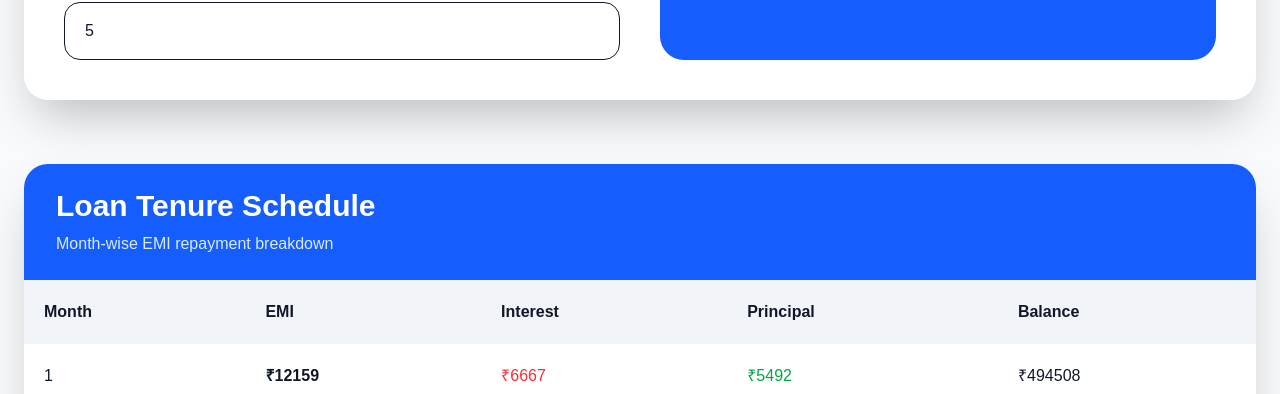
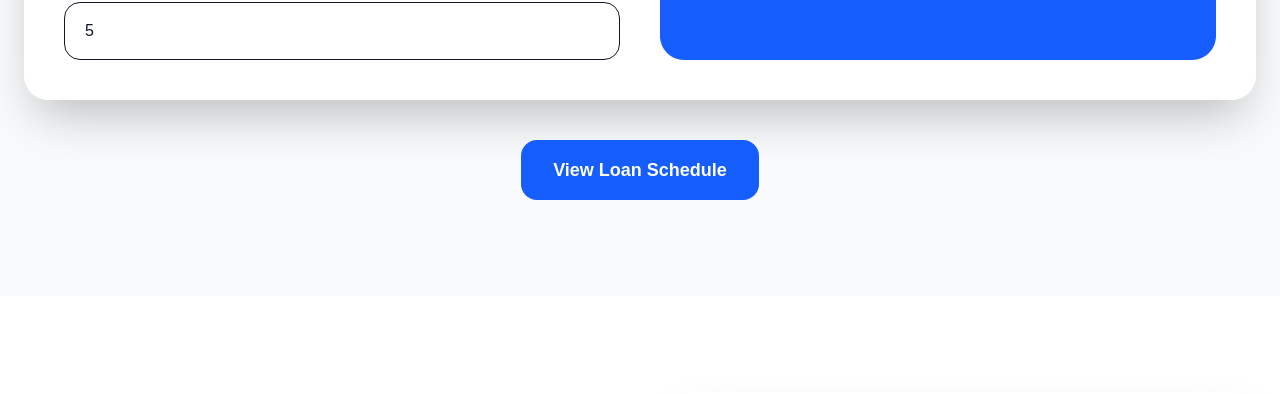
Before and after one commit to Mr-john62/connect-loans-warangal, a Next.js app: page / in a window 1280 px wide. Shown: the part 1741-2135 px from the top of the page. Built offline with nearby package versions, Linux system fonts and the light colour scheme; grey boxes are pictures that could not be loaded.

Commit message:
Improved EMI schedule UX

```diff
--- a/app/page.tsx
+++ b/app/page.tsx
@@ -4,16 +4,19 @@ import { useState } from "react";
 
 export default function Home() {
 
-  // Inquiry Form
+  // Loan Inquiry Form
   const [name, setName] = useState("");
   const [phone, setPhone] = useState("");
   const [loanType, setLoanType] = useState("");
   const [loanValue, setLoanValue] = useState("");
 
-  // EMI Calculator
+  // EMI Calculator States
   const [loanAmount, setLoanAmount] = useState(500000);
   const [interestRate, setInterestRate] = useState(16);
   const [loanYears, setLoanYears] = useState(5);
+
+  // Schedule Toggle
+  const [showSchedule, setShowSchedule] = useState(false);
 
   // EMI Formula
   const monthlyRate = interestRate / 12 / 100;
@@ -99,12 +102,12 @@ export default function Home() {
 
       </header>
 
-      {/* Hero */}
+      {/* Hero Section */}
       <section className="pt-40 pb-24 bg-gradient-to-br from-blue-50 to-white">
 
         <div className="max-w-7xl mx-auto px-6 grid lg:grid-cols-2 gap-16 items-center">
 
-          {/* Left */}
+          {/* Left Content */}
           <div>
 
             <span className="bg-blue-100 text-blue-700 px-4 py-2 rounded-full text-sm font-semibold">
@@ -141,7 +144,7 @@ export default function Home() {
 
           </div>
 
-          {/* Form */}
+          {/* Inquiry Form */}
           <div>
 
             <div className="bg-white rounded-3xl shadow-2xl p-8">
@@ -317,7 +320,7 @@ export default function Home() {
 
             </div>
 
-            {/* EMI Result */}
+            {/* EMI Results */}
             <div className="bg-blue-600 text-white rounded-3xl p-10">
 
               <h3 className="text-3xl font-bold mb-8">
@@ -347,7 +350,25 @@ export default function Home() {
 
           </div>
 
-          {/* Amortization Schedule */}
+          {/* Schedule Button */}
+          <div className="mt-10 text-center">
+
+            <button
+              onClick={() => setShowSchedule(!showSchedule)}
+              className="bg-blue-600 text-white px-8 py-4 rounded-2xl text-lg font-semibold hover:bg-blue-700 transition"
+            >
+
+              {showSchedule
+                ? "Hide Loan Schedule"
+                : "View Loan Schedule"}
+
+            </button>
+
+          </div>
+
+          {/* Schedule Table */}
+          {showSchedule && (
+
             <div className="mt-16 bg-white rounded-3xl shadow-2xl overflow-hidden">
 
               <div className="bg-blue-600 text-white px-8 py-6">
@@ -362,11 +383,11 @@ export default function Home() {
 
               </div>
 
-            <div className="overflow-x-auto">
+              <div className="overflow-x-auto max-h-[500px] overflow-y-auto">
 
                 <table className="w-full min-w-[900px] text-left">
 
-                <thead className="bg-slate-100">
+                  <thead className="bg-slate-100 sticky top-0">
 
                     <tr>
 
@@ -419,6 +440,8 @@ export default function Home() {
 
             </div>
 
+          )}
+
         </div>
 
       </section>
@@ -454,7 +477,7 @@ export default function Home() {
 
           </div>
 
-          {/* Map */}
+          {/* Google Map */}
           <div className="rounded-3xl overflow-hidden shadow-2xl">
 
             <iframe
```
Lines whose indentation alone changed are shown as unchanged.
